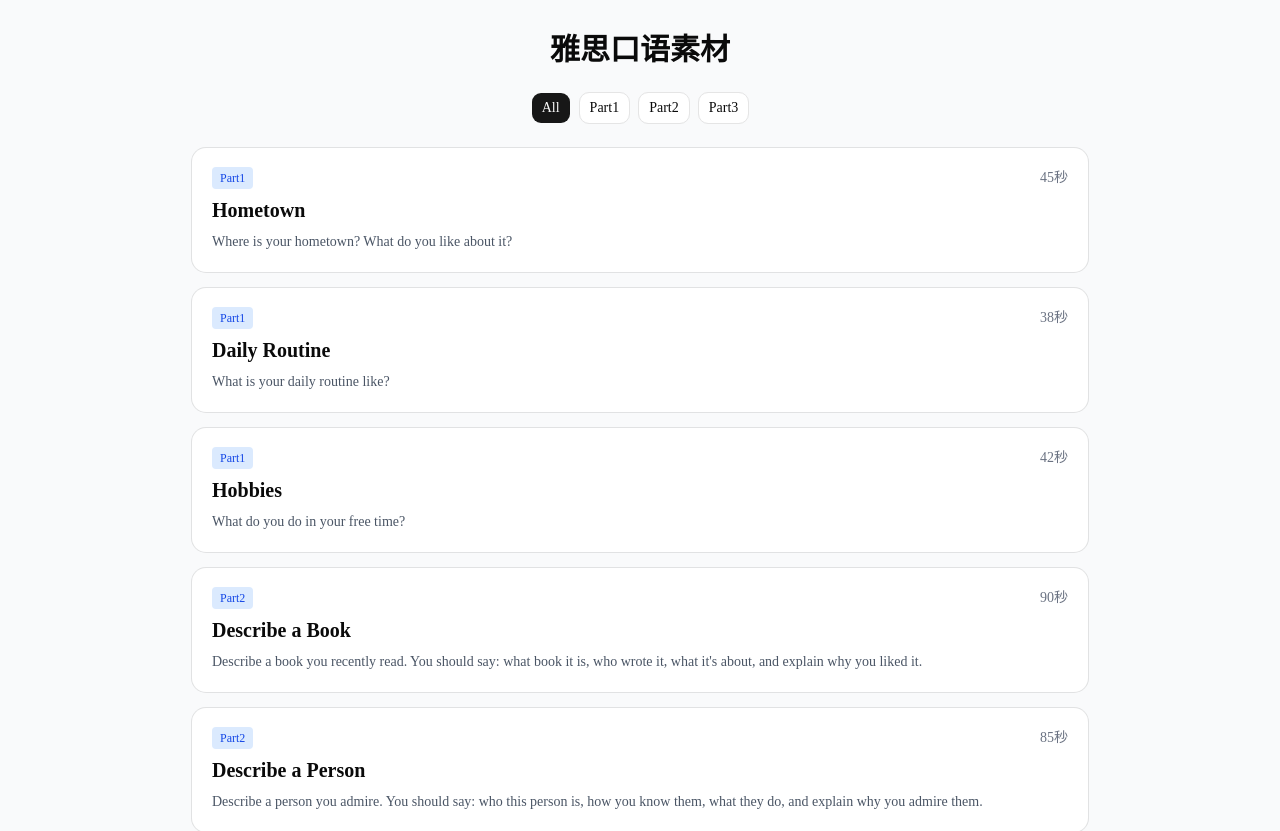
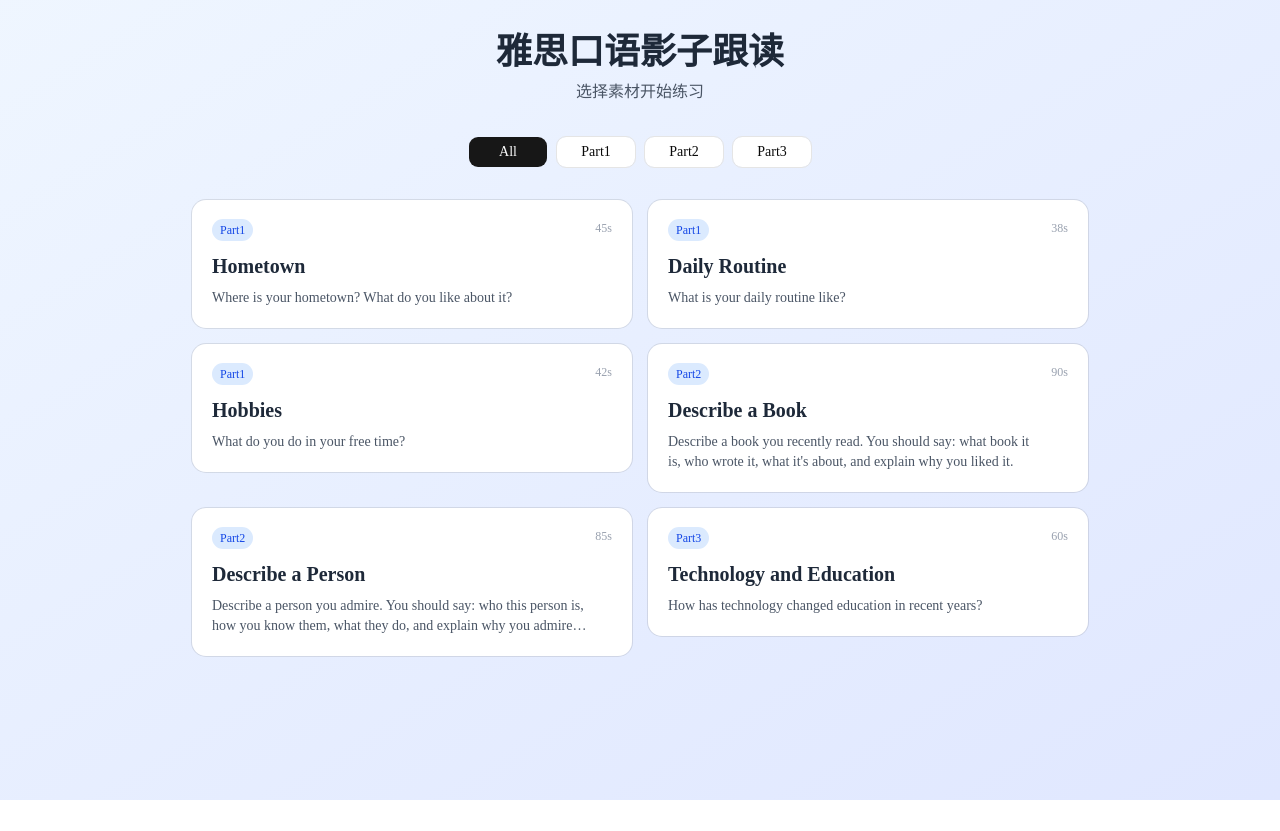
Before and after one commit to bettercallchunk/shadowing, a Next.js app: page / in a window 1280 px wide. Shown: the top 831 px of the page. After the commit the page ends 800 px from the top, so only its background shows below. Built offline with nearby package versions, Linux system fonts and the light colour scheme.

Commit message:
Day 7: 首页样式优化，Week 1 完成

```diff
--- a/app/page.tsx
+++ b/app/page.tsx
@@ -14,17 +14,19 @@ export default function Home() {
     : materials.filter(m => m.part === selectedPart);
 
   return (
-    <div className="min-h-screen bg-gray-50 p-4 md:p-8">
+    <div className="min-h-screen bg-gradient-to-br from-blue-50 to-indigo-100 p-4 md:p-8">
       <div className="max-w-4xl mx-auto">
-        <h1 className="text-3xl font-bold mb-6 text-center">雅思口语素材</h1>
+        <h1 className="text-3xl md:text-4xl font-bold mb-2 text-center text-gray-800">雅思口语影子跟读</h1>
+        <p className="text-center text-gray-600 mb-8">选择素材开始练习</p>
 
         {/* 分类筛选按钮 */}
-        <div className="flex gap-2 mb-6 justify-center flex-wrap">
+        <div className="flex gap-2 mb-8 justify-center flex-wrap">
           {["All", "Part1", "Part2", "Part3"].map((part) => (
             <Button
               key={part}
               variant={selectedPart === part ? "default" : "outline"}
               onClick={() => setSelectedPart(part)}
+              className="min-w-[80px]"
             >
               {part}
             </Button>
@@ -32,22 +34,22 @@ export default function Home() {
         </div>
 
         {/* 素材列表 */}
-        <div className="grid gap-4">
+        <div className="grid gap-4 md:grid-cols-2">
           {filteredMaterials.map((material) => (
             <Link key={material.id} href={`/practice/${material.id}`}>
-              <Card className="p-5 hover:shadow-md transition-shadow cursor-pointer">
+              <Card className="p-5 hover:shadow-lg transition-all cursor-pointer hover:-translate-y-1">
                 <div className="flex justify-between items-start">
-                  <div>
-                    <span className="text-xs font-medium px-2 py-1 bg-blue-100 text-blue-700 rounded">
+                  <div className="flex-1">
+                    <span className="text-xs font-medium px-2 py-1 bg-blue-100 text-blue-700 rounded-full">
                       {material.part}
                     </span>
-                    <h2 className="text-xl font-semibold mt-2">{material.title}</h2>
+                    <h2 className="text-xl font-semibold mt-3 mb-2 text-gray-800">{material.title}</h2>
                     {material.text && (
-                      <p className="text-gray-600 mt-2 text-sm line-clamp-2">{material.text}</p>
+                      <p className="text-gray-600 text-sm line-clamp-2">{material.text}</p>
                     )}
                   </div>
                   {material.duration && (
-                    <span className="text-sm text-gray-500">{material.duration}秒</span>
+                    <span className="text-xs text-gray-400 ml-2 whitespace-nowrap">{material.duration}s</span>
                   )}
                 </div>
               </Card>
```
